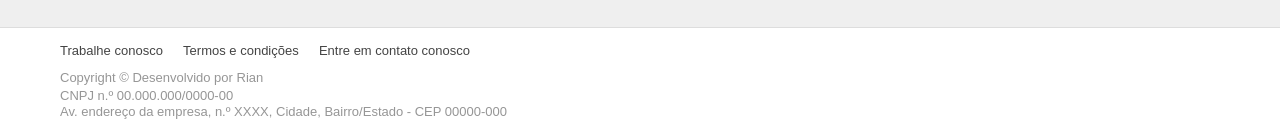
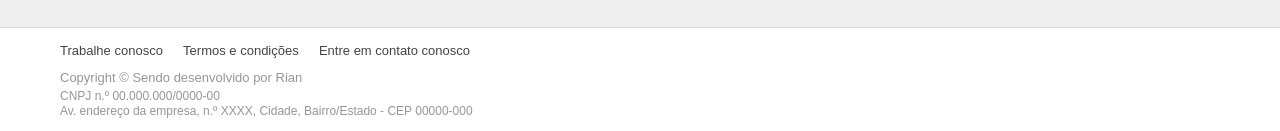
Before and after one commit to riancarlosdev/laiza, a Next.js app: page / in a window 1280 px wide. Shown: the part 1128-1259 px from the top of the page. Built offline with nearby package versions, Linux system fonts and the light colour scheme.

Commit message:
update footer

```diff
--- a/src/components/Footer/index.tsx
+++ b/src/components/Footer/index.tsx
@@ -28,7 +28,7 @@ export const FooterComponent: React.FC = (): JSX.Element => {
             ))}
           </ListLinksCompany>
           <WapperInfoCompany>
-            <Copy>Copyright © Desenvolvido por Rian</Copy>
+            <Copy>Copyright © Sendo desenvolvido por Rian</Copy>
             <WapperCnpjEnd>
               <Cnpj>CNPJ n.º {cnpj}</Cnpj>
               <End>{endereco}</End>
--- a/src/components/Footer/styles.ts
+++ b/src/components/Footer/styles.ts
@@ -46,11 +46,11 @@ export const WapperCnpjEnd = styled.div``;
 export const Cnpj = styled.span`
   color: ${({ theme }) => theme.colors.font_hiper_light};
   font-family: sans-serif;
-  font-size: 13px;
+  font-size: 12px;
   margin-bottom: 10px;
 `;
 export const End = styled.p`
   color: ${({ theme }) => theme.colors.font_hiper_light};
   font-family: sans-serif;
-  font-size: 13px;
+  font-size: 12px;
 `;
```
